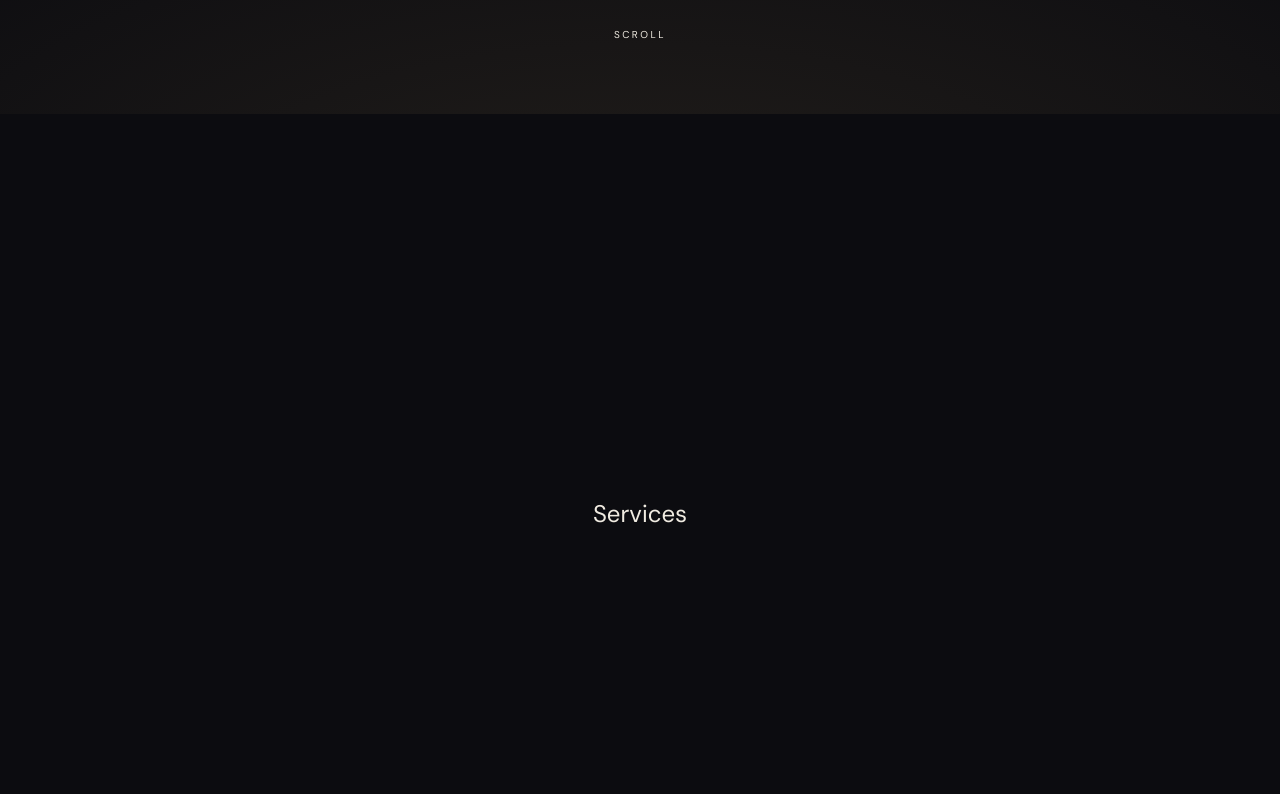
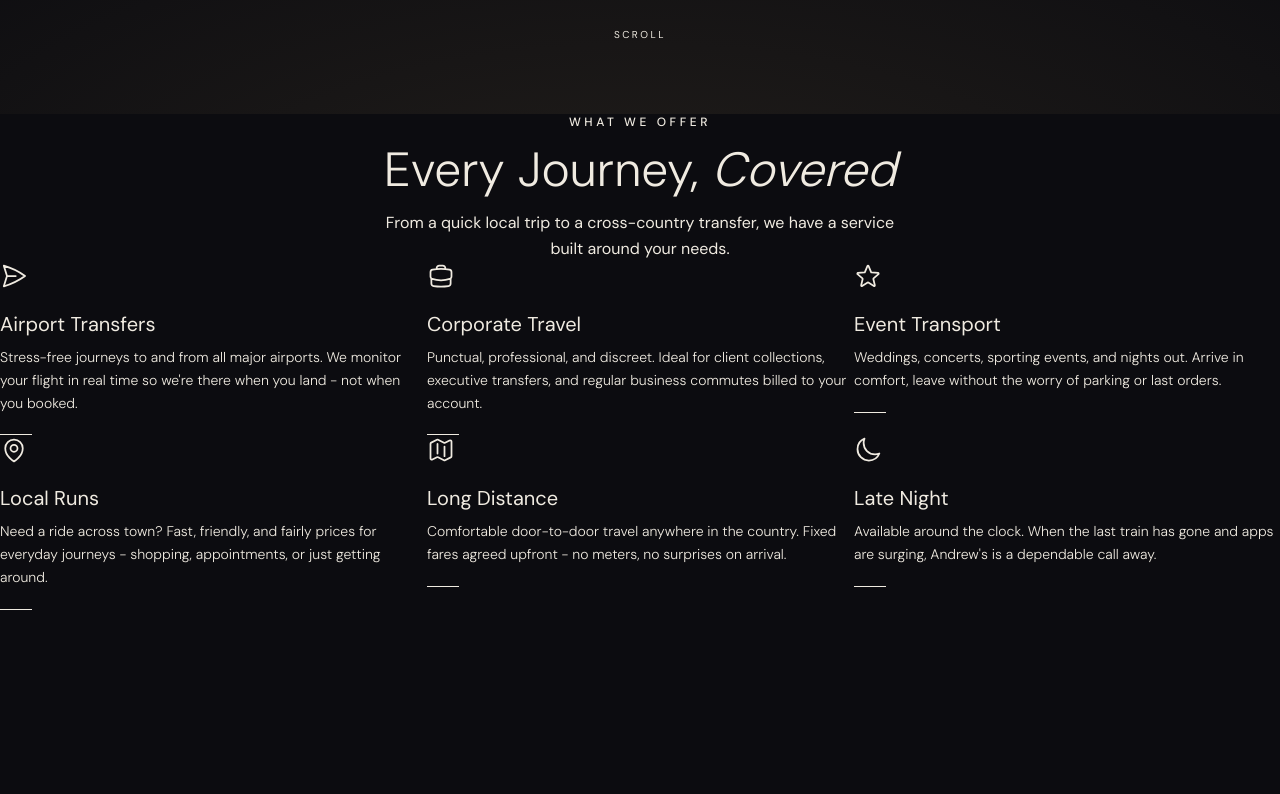
Before and after one commit to Jacob-Dawson/andrews-taxi-service, a React (Vite) app: page / in a window 1280 px wide. Shown: the part 686-1480 px from the top of the page. Built offline with nearby package versions, Linux system fonts and the light colour scheme.

Commit message:
Added Services Section

```diff
--- a/src/App.tsx
+++ b/src/App.tsx
@@ -1,8 +1,8 @@
 import Navbar from './components/Navbar'
 import Hero from './components/Hero'
+import Services from './components/Services'
 
 const sections = [
-  { id: 'services' },
   { id: 'why-us' },
   { id: 'coverage' },
   { id: 'pricing' },
@@ -17,6 +17,7 @@ export default function App(){
       <Navbar />
       <main>
         <Hero />
+        <Services />
         {sections.map(({id}) => (
           <section
             key={id}
--- /dev/null
+++ b/src/components/Services.tsx
@@ -0,0 +1,106 @@
+const services = [
+    {
+        title: 'Airport Transfers',
+        description: 'Stress-free journeys to and from all major airports. We monitor your flight in real time so we\'re there when you land - not when you booked.',
+        icon: (
+            <svg viewBox="0 0 24 24" fill="none" stroke="currentColor" strokeWidth="1.5" className="w-7 h-7">
+                <path strokeLinecap="round" strokeLinejoin="round" d="M6 12L3.269 3.126A59.768 59.768 0 0121.485 12 59.77 59.77 0 013.27 20.876L5.999 12zm0 0h7.5" />
+            </svg>
+        )
+    },
+    {
+        title: 'Corporate Travel',
+        description: 'Punctual, professional, and discreet. Ideal for client collections, executive transfers, and regular business commutes billed to your account.',
+        icon: (
+            <svg viewBox="0 0 24 24" fill="none" stroke="currentColor" strokeWidth="1.5" className="w-7 h-7">
+                <path strokeLinecap="round" strokeLinejoin="round" d="M20.25 14.15v4.25c0 1.094-.787 2.036-1.872 2.18-2.087.277-4.216.42-6.378.42s-4.291-.143-6.378-.42c-1.085-.144-1.872-1.086-1.872-2.18v-4.25m16.5 0a2.18 2.18 0 00.75-1.661V8.706c0-1.081-.768-2.015-1.837-2.175a48.114 48.114 0 00-3.413-.387m4.5 8.006c-.194.165-.42.295-.673.38A23.978 23.978 0 0112 15.75c-2.648 0-5.195-.429-7.577-1.22a2.016 2.016 0 01-.673-.38m0 0A2.18 2.18 0 013 12.489V8.706c0-1.081.768-2.015 1.837-2.175a48.111 48.111 0 013.413-.387m7.5 0V5.25A2.25 2.25 0 0013.5 3h-3a2.25 2.25 0 00-2.25 2.25v.894m7.5 0a48.667 48.667 0 00-7.5 0" />
+            </svg>
+        )
+    },
+    {
+        title: 'Event Transport',
+        description: 'Weddings, concerts, sporting events, and nights out. Arrive in comfort, leave without the worry of parking or last orders.',
+        icon: (
+            <svg viewBox="0 0 24 24" fill="none" stroke="currentColor" strokeWidth="1.5" className="w-7 h-7">
+                <path strokeLinecap="round" strokeLinejoin="round" d="M11.48 3.499a.562.562 0 011.04 0l2.125 5.111a.563.563 0 00.475.345l5.518.442c.499.04.701.663.321.988l-4.204 3.602a.563.563 0 00-.182.557l1.285 5.385a.562.562 0 01-.84.61l-4.725-2.885a.563.563 0 00-.586 0L6.982 20.54a.562.562 0 01-.84-.61l1.285-5.386a.562.562 0 00-.182-.557l-4.204-3.602a.562.562 0 01.321-.988l5.518-.442a.563.563 0 00.475-.345L11.48 3.5z" />
+            </svg>
+        )
+    },
+    {
+        title: 'Local Runs',
+        description: 'Need a ride across town? Fast, friendly, and fairly prices for everyday journeys - shopping, appointments, or just getting around.',
+        icon: (
+            <svg viewBox="0 0 24 24" fill="none" stroke="currentColor" strokeWidth="1.5" className="w-7 h-7">
+                <path strokeLinecap="round" strokeLinejoin="round" d="M15 10.5a3 3 0 11-6 0 3 3 0 016 0z" />
+                <path strokeLinecap="round" strokeLinejoin="round" d="M19.5 10.5c0 7.142-7.5 11.25-7.5 11.25S4.5 17.642 4.5 10.5a7.5 7.5 0 1115 0z" />
+            </svg>
+        )
+    },
+    {
+        title: 'Long Distance',
+        description: 'Comfortable door-to-door travel anywhere in the country. Fixed fares agreed upfront - no meters, no surprises on arrival.',
+        icon: (
+            <svg viewBox="0 0 24 24" fill="none" stroke="currentColor" strokeWidth="1.5" className="w-7 h-7">
+                <path strokeLinecap="round" strokeLinejoin="round" d="M9 6.75V15m6-6v8.25m.503 3.498l4.875-2.437c.381-.19.622-.58.622-1.006V4.82c0-.836-.88-1.38-1.628-1.006l-3.869 1.934c-.317.159-.69.159-1.006 0L9.503 3.252a1.125 1.125 0 00-1.006 0L3.622 5.689C3.24 5.88 3 6.27 3 6.695V19.18c0 .836.88 1.38 1.628 1.006l3.869-1.934c.317-.159.69-.159 1.006 0l4.994 2.497c.317.158.69.158 1.006 0z" />
+            </svg>
+        )
+    },
+    {
+        title: 'Late Night',
+        description: 'Available around the clock. When the last train has gone and apps are surging, Andrew\'s is a dependable call away.',
+        icon: (
+            <svg viewBox="0 0 24 24" fill="none" stroke="currentColor" strokeWidth="1.5" className="w-7 h-7">
+                <path strokeLinecap="round" strokeLinejoin="round" d="M21.752 15.002A9.718 9.718 0 0118 15.75c-5.385 0-9.75-4.365-9.75-9.75 0-1.33.266-2.597.748-3.752A9.753 9.753 0 003 11.25C3 16.635 7.365 21 12.75 21a9.753 9.753 0 009.002-5.998z" />
+            </svg>
+        )
+    }
+]
+
+export default function Services(){
+
+    return (
+        <section id="services" className="relative py-28 px-6">
+            {/* Subtle top fade from hero */}
+            <div className="absolute top-0 left-0 right-0 h-px bg-gradient-to-r from-transparent via-border to-transparent"/>
+
+            <div className="max-w-7xl mx-auto">
+
+                {/* Section header */}
+                <div className="flex flex-col items-center text-center gap-4 mb-16">
+                    <div className="flex items-center gap-3">
+                        <span className="block w-8 h-px bg-gold"/>
+                        <span className="text-gold text-xs tracking-[0.3em] uppercase font-body font-medium">What We Offer</span>
+                        <span className="block w-8 h-px bg-gold"/>
+                    </div>
+                    <h2 className="font-display font-light text-4xl sm:text-5xl text-text">
+                        Every Journey, <span className="italic text-gold">Covered</span>
+                    </h2>
+                    <p className="text-muted font-llight max-w-lg leading-relaxed">
+                        From a quick local trip to a cross-country transfer, we have a service built around your needs.
+                    </p>
+                </div>
+
+                {/* Cards grid */}
+                <div className="grid grid-cols-1 sm:grid-cols-2 lg:grid-cols-3 gap-px bg-border">
+                    {services.map(({ title, description, icon}) => (
+                        <div
+                            key={title}
+                            className="group bg-bg hover:bg-surface transition-colors duration-300 p-8 flex flex-col gap-5"
+                        >
+                            <div className="text-gold group-hover:scale-110 transition-transform duration-300 w-fit">
+                                {icon}
+                            </div>
+                            <div className="flex flex-col gap-2">
+                                <h3 className="font-display text-xl text-text">{title}</h3>
+                                <p className="text-muted font-light text-sm leading-relaxed">{description}</p>
+                            </div>
+                            <div className="mt-auto pt-4 border-t border-border w-8 group-hover:w-full transition-all duration-500"/>
+                        </div>
+                    ))}
+                </div>
+
+            </div>
+        </section>
+    )
+
+}
```
